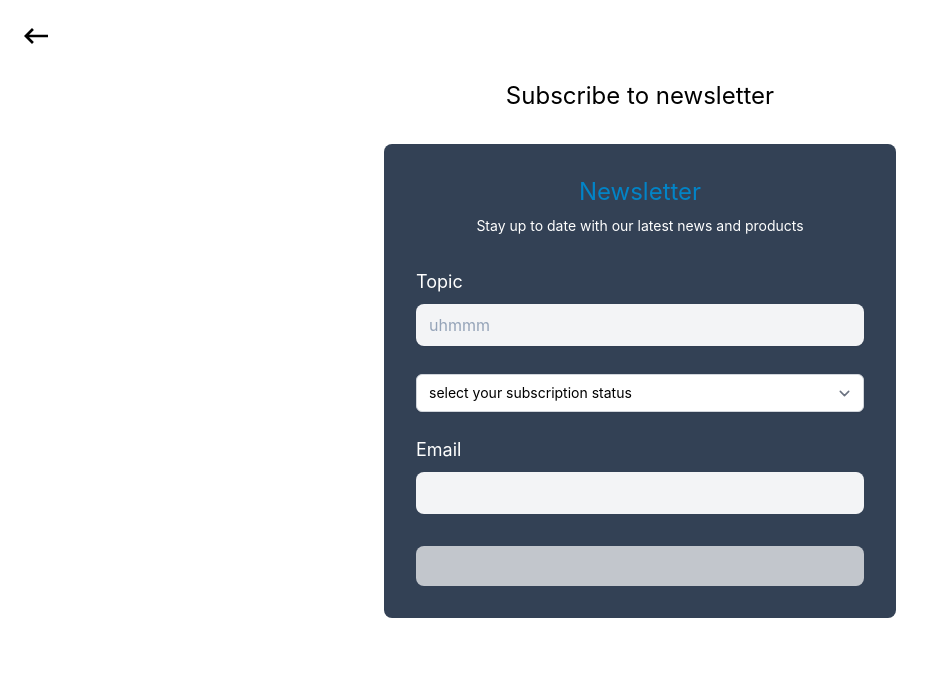
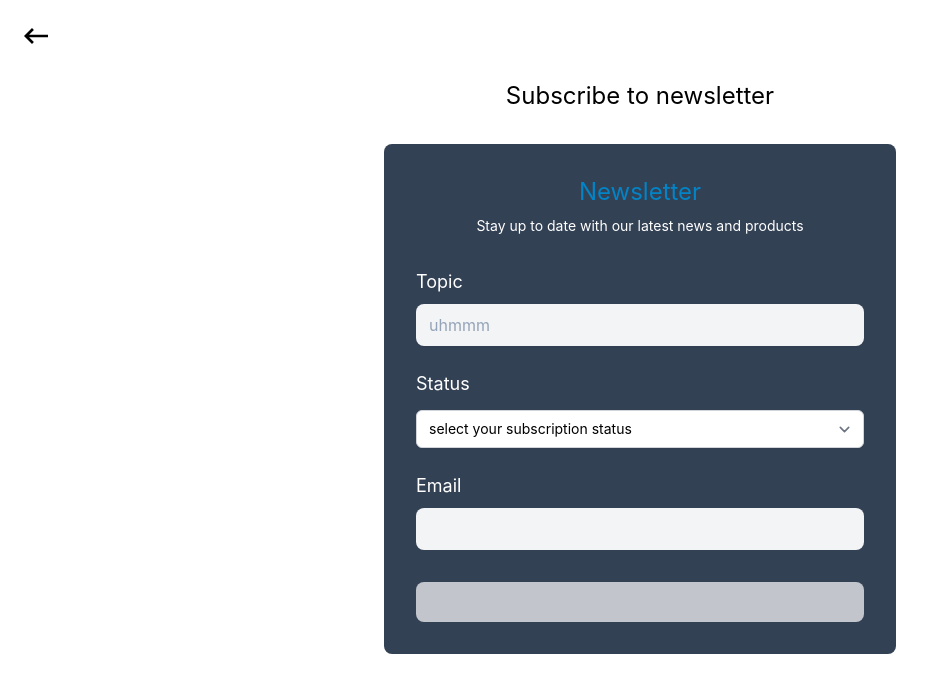
Before and after one commit to didymus707/npm-pkg, a React (Create React App) app: page /subscribe in a window 1280 px wide. Shown: the top 692 px of the page, without its empty margins (0-935 px from the left). Built offline with nearby package versions, Linux system fonts and the light colour scheme; no server answers.

Commit message:
added unsubscription

```diff
--- a/src/App.js
+++ b/src/App.js
@@ -119,6 +119,24 @@ function App() {
               topic={topic}
               goBack={goBack}
               path={pathname}
+              status={status}
+              loading={loading}
+              setEmail={setEmail}
+              setTopic={setTopic}
+              setStatus={setStatus}
+              handleSubscription={handleSubscription}
+              handleUnsubscription={handleUnsubscription}
+            />
+          }
+        />
+        <Route
+          path="/unsubscribe"
+          element={
+            <Subscribe
+              email={email}
+              topic={topic}
+              goBack={goBack}
+              path={pathname}
               reason={reason}
               status={status}
               loading={loading}
--- a/src/component/subscribe.js
+++ b/src/component/subscribe.js
@@ -69,6 +69,7 @@ export const Subscribe = (props) => {
             className="form-input w-full rounded-lg border-transparent bg-gray-100 mb-6 shadow-sm placeholder-slate-400 focus:border-sky-500 focus:ring-1 focus:ring-sky-500"
           />
 
+          <span className="text-white text-lg mb-2">Status</span>
           <select
             required
             onChange={handleStatus}
@@ -111,7 +112,9 @@ export const Subscribe = (props) => {
             onClick={() => action()}
             disabled={validateInputs()}
             className={`flex justify-center items-center rounded-lg w-full text-white py-2 disabled:cursor-not-allowed hover:disabled:bg-slate-100 hover:disabled:text-stone-500 ${
-              validateInputs() ? "bg-white text-stone-500 opacity-70" : "bg-sky-600"
+              validateInputs()
+                ? "bg-white text-stone-500 opacity-70"
+                : "bg-sky-600"
             }`}
           >
             {loading ? (
```
